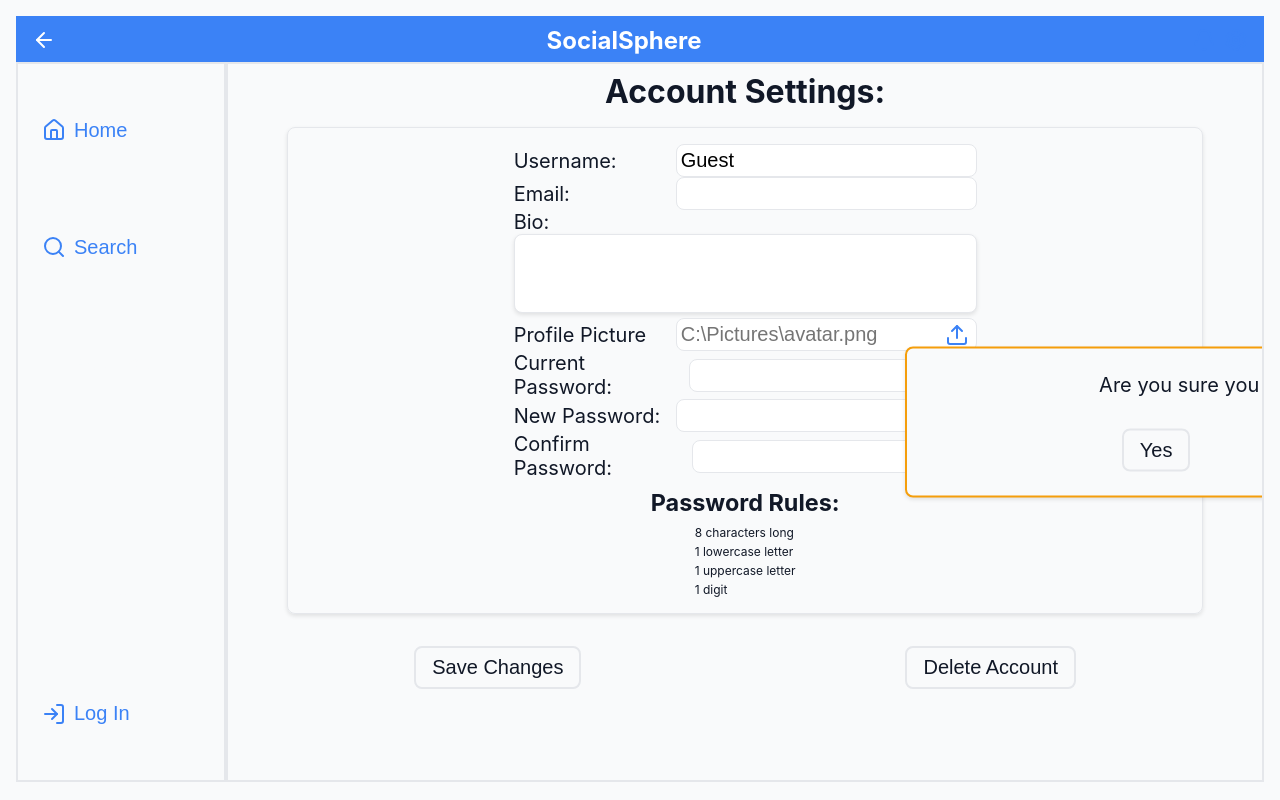
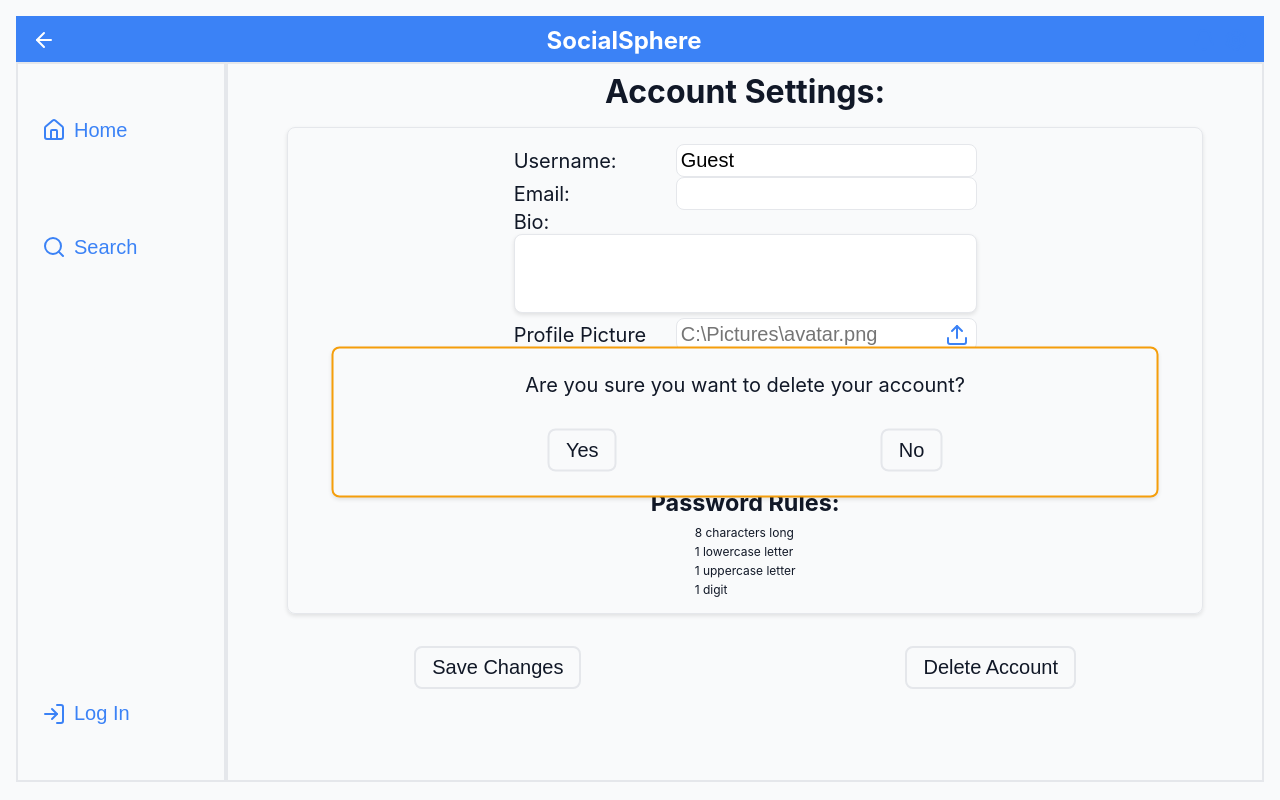
Before and after one commit to gregoryb79/SocialSphere, a React (Vite) app in the folder client/: page /settings in a window 1280 px wide. Both pictures are taken after a click on the button "Delete Account". Built offline with nearby package versions, Linux system fonts and the light colour scheme; no server answers.

Commit message:
confirm centered

```diff
--- a/client/src/pages/components/Confirm.module.scss
+++ b/client/src/pages/components/Confirm.module.scss
@@ -3,9 +3,8 @@
 .confirmContainer{
     position: absolute;
     top: 50%;
-    // left: 50%;
-    // transform: translateX(50%);
-    transform: translateY(-50%);
+    left: 50%;
+    transform: translate(-50%, -50%);
     background-color: var(--light-gray-bg);
     @include shadowBorder;
     border: 2px solid var(--yellow-warning);
```
